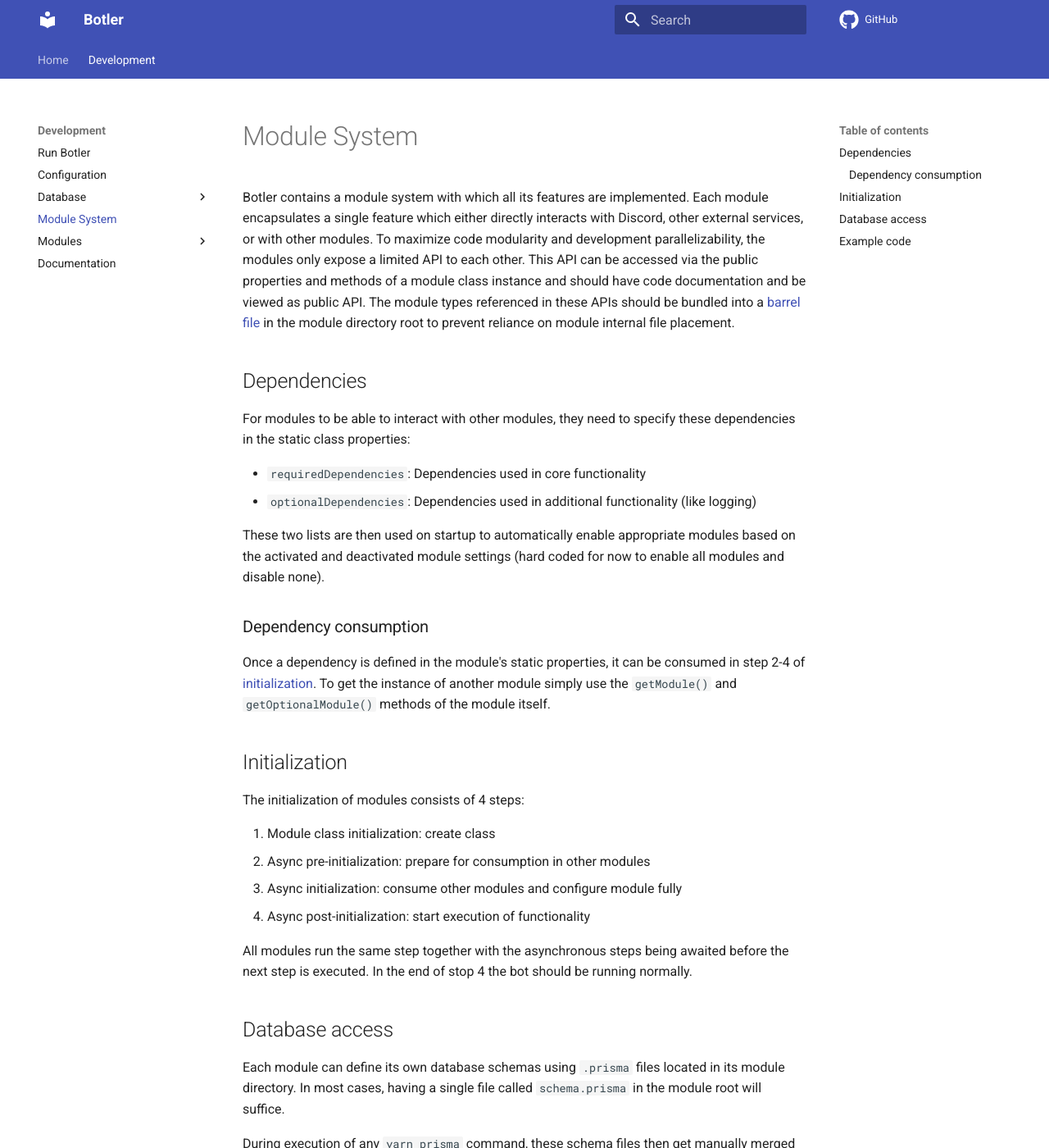
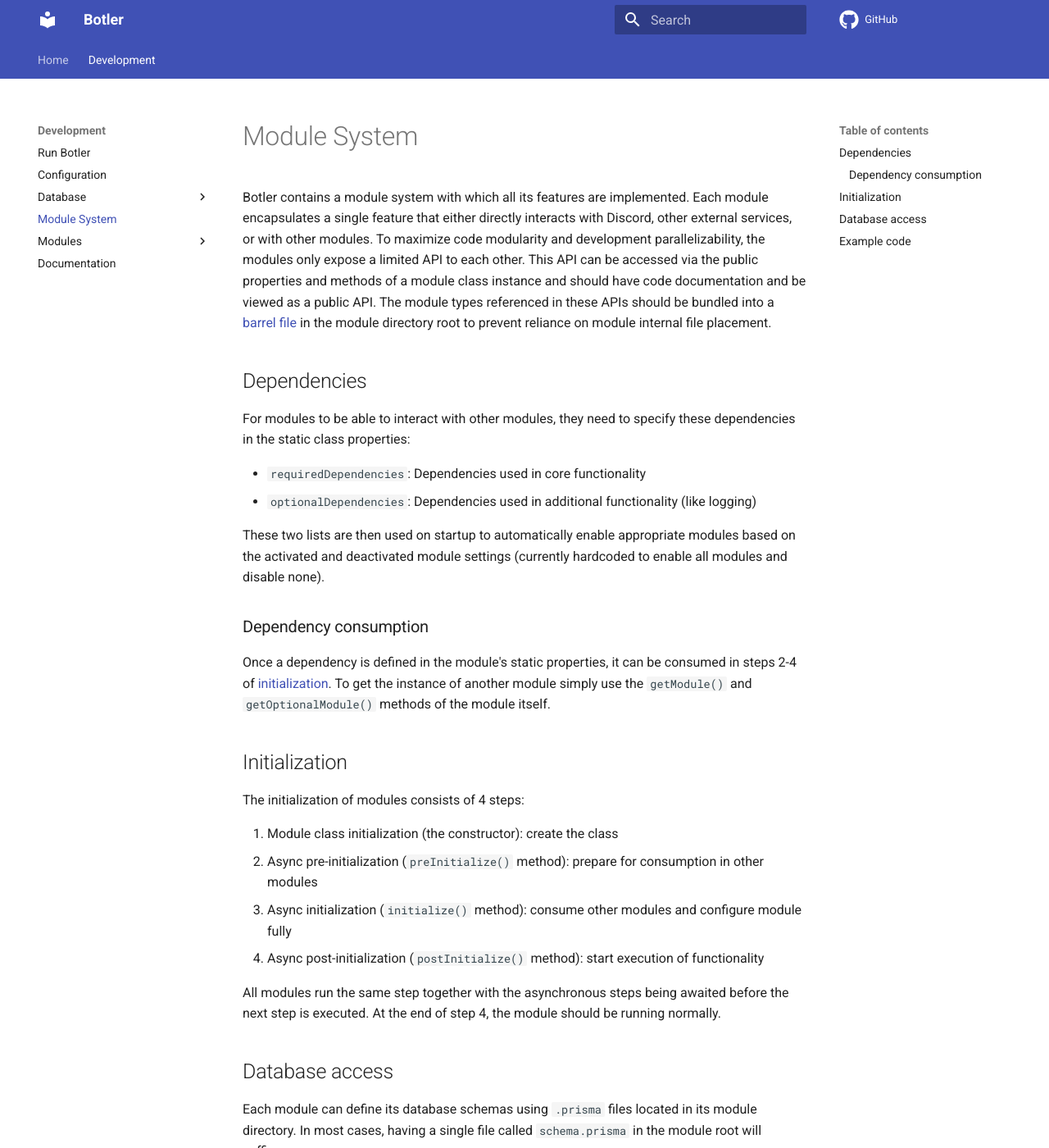
Before and after one commit to Botler-Dev/Botler, an MkDocs documentation site: the page built from docs/Development/Module-System.md, in a window 1280 px wide and 1400 px high. Shown: the whole window at 82% size. Built offline with MkDocs 1.6.1 and Material for MkDocs 9.7.7, drawn with Linux system fonts in a browser that asks for light colours; comment, search, counter and statistics services are not loaded; some of the changed text lies outside the part shown.

Commit message:
docs(module): fix module system docs

```diff
--- a/docs/Development/Module-System.md
+++ b/docs/Development/Module-System.md
@@ -1,6 +1,6 @@
 # Module System
 
-Botler contains a module system with which all its features are implemented. Each module encapsulates a single feature which either directly interacts with Discord, other external services, or with other modules. To maximize code modularity and development parallelizability, the modules only expose a limited API to each other. This API can be accessed via the public properties and methods of a module class instance and should have code documentation and be viewed as public API. The module types referenced in these APIs should be bundled into a [barrel file](https://basarat.gitbook.io/typescript/main-1/barrel) in the module directory root to prevent reliance on module internal file placement.
+Botler contains a module system with which all its features are implemented. Each module encapsulates a single feature that either directly interacts with Discord, other external services, or with other modules. To maximize code modularity and development parallelizability, the modules only expose a limited API to each other. This API can be accessed via the public properties and methods of a module class instance and should have code documentation and be viewed as a public API. The module types referenced in these APIs should be bundled into a [barrel file](https://basarat.gitbook.io/typescript/main-1/barrel) in the module directory root to prevent reliance on module internal file placement.
 
 ## Dependencies
 
@@ -9,35 +9,35 @@ For modules to be able to interact with other modules, they need to specify thes
 - `requiredDependencies`: Dependencies used in core functionality
 - `optionalDependencies`: Dependencies used in additional functionality (like logging)
 
-These two lists are then used on startup to automatically enable appropriate modules based on the activated and deactivated module settings (hard coded for now to enable all modules and disable none).
+These two lists are then used on startup to automatically enable appropriate modules based on the activated and deactivated module settings (currently hardcoded to enable all modules and disable none).
 
 ### Dependency consumption
 
-Once a dependency is defined in the module's static properties, it can be consumed in step 2-4 of [initialization](#initialization). To get the instance of another module simply use the `getModule()` and `getOptionalModule()` methods of the module itself.
+Once a dependency is defined in the module's static properties, it can be consumed in steps 2-4 of [initialization](#initialization). To get the instance of another module simply use the `getModule()` and `getOptionalModule()` methods of the module itself.
 
 ## Initialization
 
 The initialization of modules consists of 4 steps:
 
-1. Module class initialization: create class
-2. Async pre-initialization: prepare for consumption in other modules
-3. Async initialization: consume other modules and configure module fully
-4. Async post-initialization: start execution of functionality
+1. Module class initialization (the constructor): create the class
+2. Async pre-initialization (`preInitialize()` method): prepare for consumption in other modules
+3. Async initialization (`initialize()` method): consume other modules and configure module fully
+4. Async post-initialization (`postInitialize()` method): start execution of functionality
 
 All modules run the same step together with the asynchronous steps being awaited before the next step is executed.
-In the end of stop 4 the bot should be running normally.
+At the end of step 4, the module should be running normally.
 
 ## Database access
 
-Each module can define its own database schemas using `.prisma` files located in its module directory. In most cases, having a single file called `schema.prisma` in the module root will suffice.
+Each module can define its database schemas using `.prisma` files located in its module directory. In most cases, having a single file called `schema.prisma` in the module root will suffice.
 
-During execution of any `yarn prisma` command, these schema files then get manually merged with `src/schema.prisma` and saved to `schema.prisma` for the Prisma CLI to consume. This manual merging can make a module's schema file by itself look wrong for your editors prisma integration, why you should test the actual validity by running `yarn prisma validate`.
+During the execution of any `yarn prisma` command, these schema files then get manually merged with `src/schema.prisma` and saved to `schema.prisma` for the Prisma CLI to consume. This manual merging can make a module's schema file by itself look wrong for your editor's Prisma integration, why you should test the actual validity by running `yarn prisma validate`.
 
 To maintain strict encapsulation, a set of rules must be followed:
 
 - A module schema must not directly reference objects outside its module.
 - The names of module schema objects should always be prefixed with the module name.
-- A module should not directly access another module's data through the prisma object but instead use that module's API
+- A module should not directly access another module's data through Prisma but instead, use that module's API
 
 ## Example code
 
@@ -70,7 +70,7 @@ export class ExampleModule extends Module {
   }
 
   async preInitialize(): Promise<void> {
-    // initialize async stuff in the initialization methods
+    // Initialize async stuff in the initialization methods
     await this.someProperty.initialize();
   }
 
```
